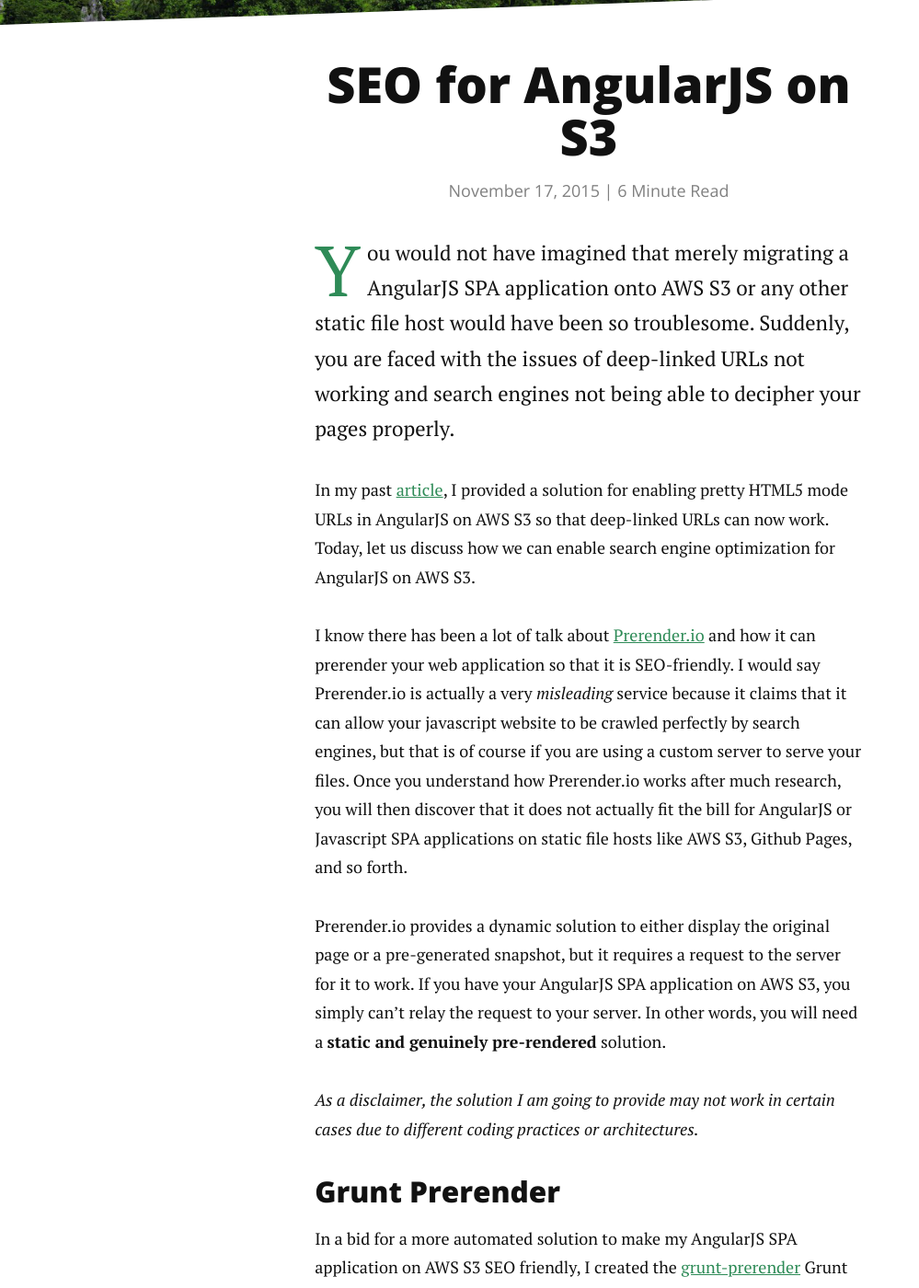
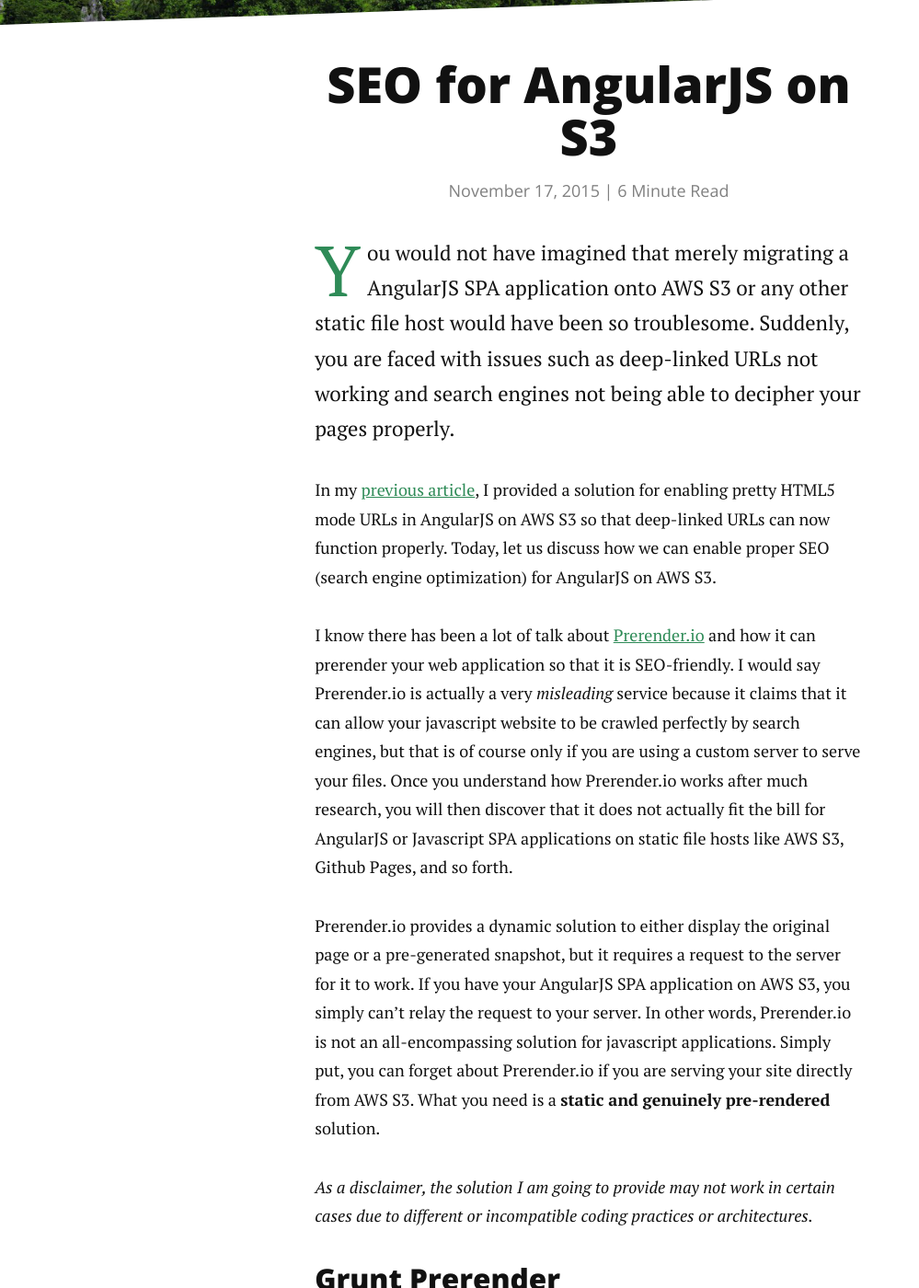
Before and after one commit to ericluwj/ericluwj.github.io, a Jekyll site: the page built from _posts/2015-11-17-seo-for-angularjs-on-s3.markdown, in a window 1280 px wide and 1400 px high, scrolled down 239 px. Shown: the whole window at 92% size, without its empty margins (0-999 px from the left). Built offline with Jekyll 4.4.1, drawn with Linux system fonts in a browser that asks for light colours; nearby versions of some CDN libraries; Markdown is read by kramdown in place of the engine named in the settings; some of the changed text lies outside the part shown.

Commit message:
Revised post.

```diff
--- a/_posts/2015-11-17-seo-for-angularjs-on-s3.markdown
+++ b/_posts/2015-11-17-seo-for-angularjs-on-s3.markdown
@@ -1,19 +1,19 @@
 ---
 layout: post
 title:  "SEO for AngularJS on S3"
-description: "You would not have imagined that merely migrating a AngularJS SPA application onto AWS S3 or any other static file host would have been so troublesome... Today, let us discuss how we enable search engine optimization for AngularJS on AWS S3."
+description: "You would not have imagined that merely migrating a AngularJS SPA application onto AWS S3 or any other static file host would have been so troublesome... Today, let us discuss how we enable proper SEO (search engine optimization) for AngularJS on AWS S3."
 date:   2015-11-17
 ---
 
-<p class="intro"><span class="dropcap">Y</span>ou would not have imagined that merely migrating a AngularJS SPA application onto AWS S3 or any other static file host would have been so troublesome. Suddenly, you are faced with the issues of deep-linked URLs not working and search engines not being able to decipher your pages properly.</p>
+<p class="intro"><span class="dropcap">Y</span>ou would not have imagined that merely migrating a AngularJS SPA application onto AWS S3 or any other static file host would have been so troublesome. Suddenly, you are faced with issues such as deep-linked URLs not working and search engines not being able to decipher your pages properly.</p>
 
-In my past [article]({% post_url 2015-11-10-angularjs-with-html5-mode-on-s3 %}), I provided a solution for enabling pretty HTML5 mode URLs in AngularJS on AWS S3 so that deep-linked URLs can now work. Today, let us discuss how we can enable search engine optimization for AngularJS on AWS S3.
+In my [previous article]({% post_url 2015-11-10-angularjs-with-html5-mode-on-s3 %}), I provided a solution for enabling pretty HTML5 mode URLs in AngularJS on AWS S3 so that deep-linked URLs can now function properly. Today, let us discuss how we can enable proper SEO (search engine optimization) for AngularJS on AWS S3.
 
-I know there has been a lot of talk about [Prerender.io](https://prerender.io/) and how it can prerender your web application so that it is SEO-friendly. I would say Prerender.io is actually a very *misleading* service because it claims that it can allow your javascript website to be crawled perfectly by search engines, but that is of course if you are using a custom server to serve your files. Once you understand how Prerender.io works after much research, you will then discover that it does not actually fit the bill for AngularJS or Javascript SPA applications on static file hosts like AWS S3, Github Pages, and so forth.
+I know there has been a lot of talk about [Prerender.io](https://prerender.io/) and how it can prerender your web application so that it is SEO-friendly. I would say Prerender.io is actually a very *misleading* service because it claims that it can allow your javascript website to be crawled perfectly by search engines, but that is of course only if you are using a custom server to serve your files. Once you understand how Prerender.io works after much research, you will then discover that it does not actually fit the bill for AngularJS or Javascript SPA applications on static file hosts like AWS S3, Github Pages, and so forth.
 
-Prerender.io provides a dynamic solution to either display the original page or a pre-generated snapshot, but it requires a request to the server for it to work. If you have your AngularJS SPA application on AWS S3, you simply can't relay the request to your server. In other words, you will need a **static and genuinely pre-rendered** solution.
+Prerender.io provides a dynamic solution to either display the original page or a pre-generated snapshot, but it requires a request to the server for it to work. If you have your AngularJS SPA application on AWS S3, you simply can't relay the request to your server. In other words, Prerender.io is not an all-encompassing solution for javascript applications. Simply put, you can forget about Prerender.io if you are serving your site directly from AWS S3. What you need is a **static and genuinely pre-rendered** solution.
 
-*As a disclaimer, the solution I am going to provide may not work in certain cases due to different coding practices or architectures.*
+*As a disclaimer, the solution I am going to provide may not work in certain cases due to different or incompatible coding practices or architectures.*
 
 ### Grunt Prerender ###
 
```
Also changed, not shown: other parts of _posts/2015-11-17-seo-for-angularjs-on-s3.markdown (+3 -3 lines).
